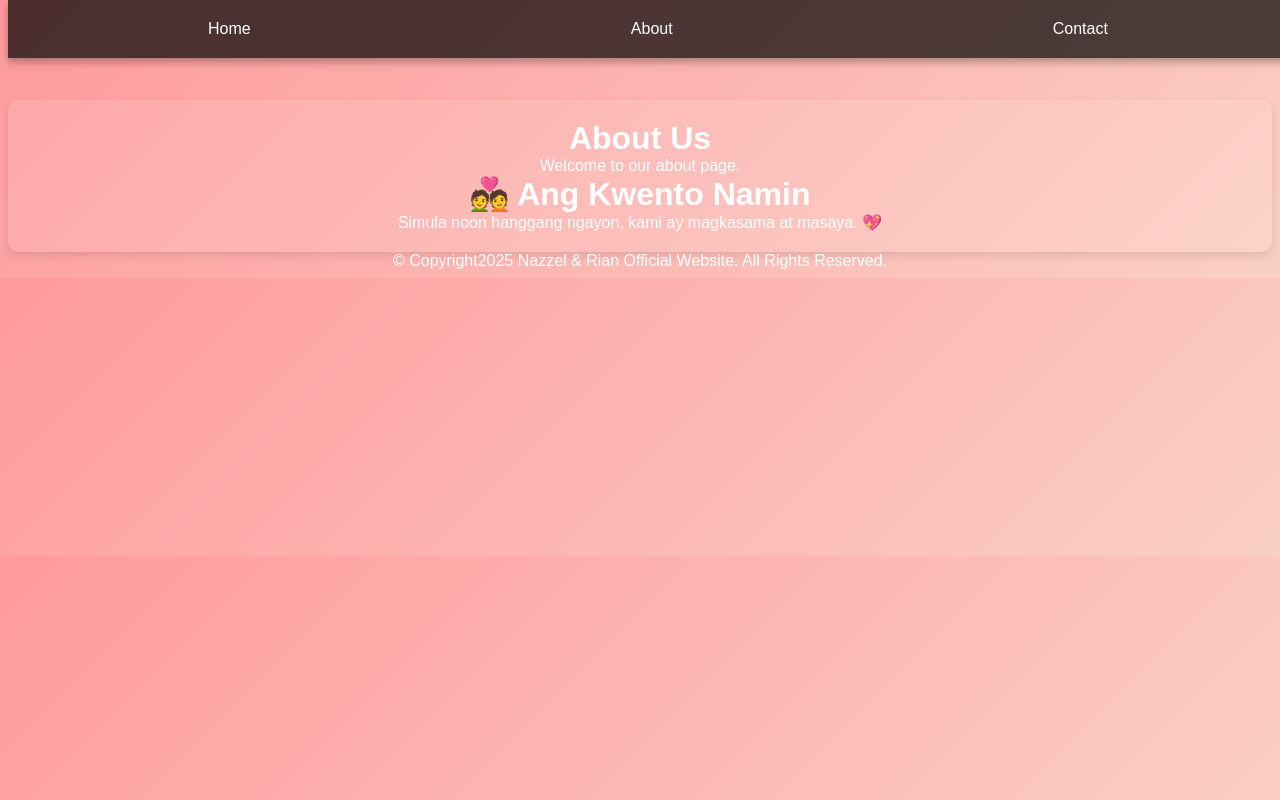
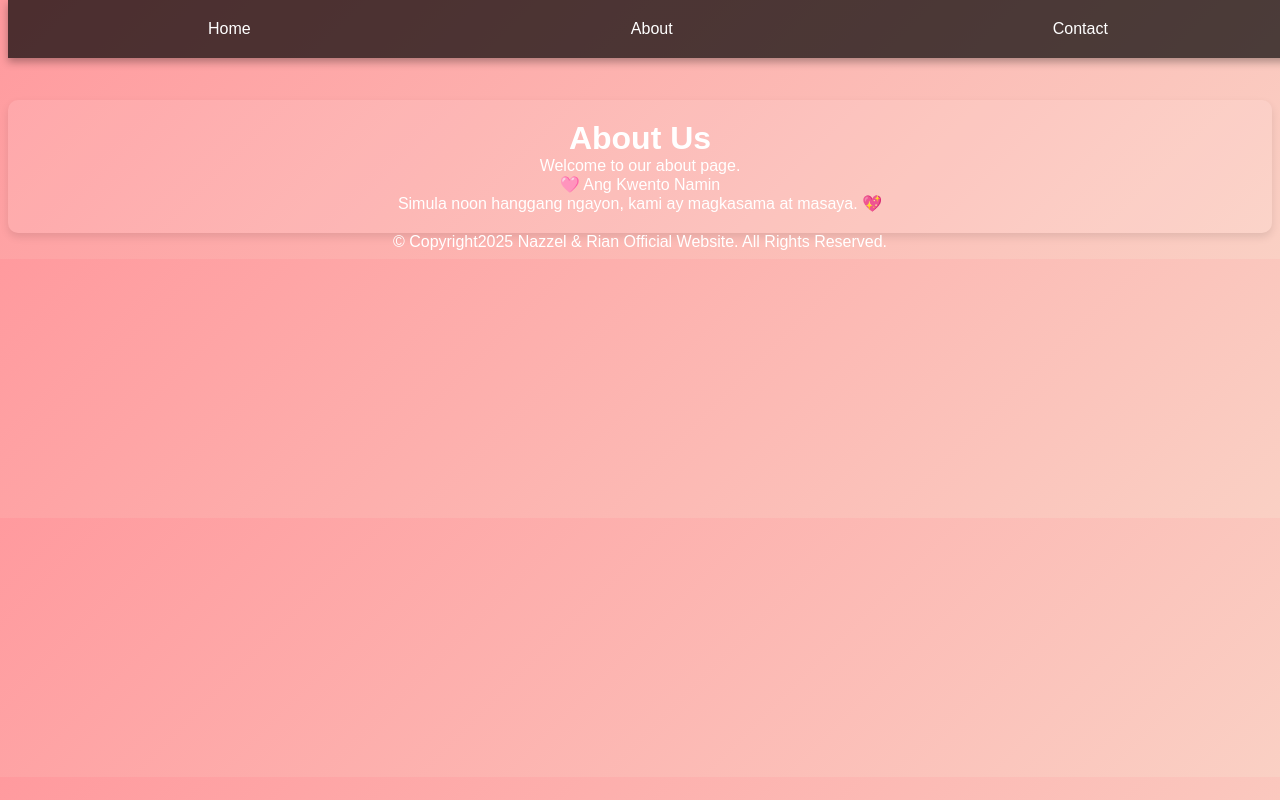
Before and after one commit to nazzeldevelopment/nazzel-and-rian-website, a plain HTML site: page public/about.html in a window 1280 px wide. Drawn offline with Linux system fonts and the light colour scheme.

Commit message:
Update about.html

```diff
--- a/public/about.html
+++ b/public/about.html
@@ -21,7 +21,7 @@
     <div class="container">
         <h1>About Us</h1>
         <p>Welcome to our about page.</p>
-        <h1>💑 Ang Kwento Namin</h1>
+        <h>🩷 Ang Kwento Namin</h1>
         <p>Simula noon hanggang ngayon, kami ay magkasama at masaya. 💖</p>
     </div>
 
```
